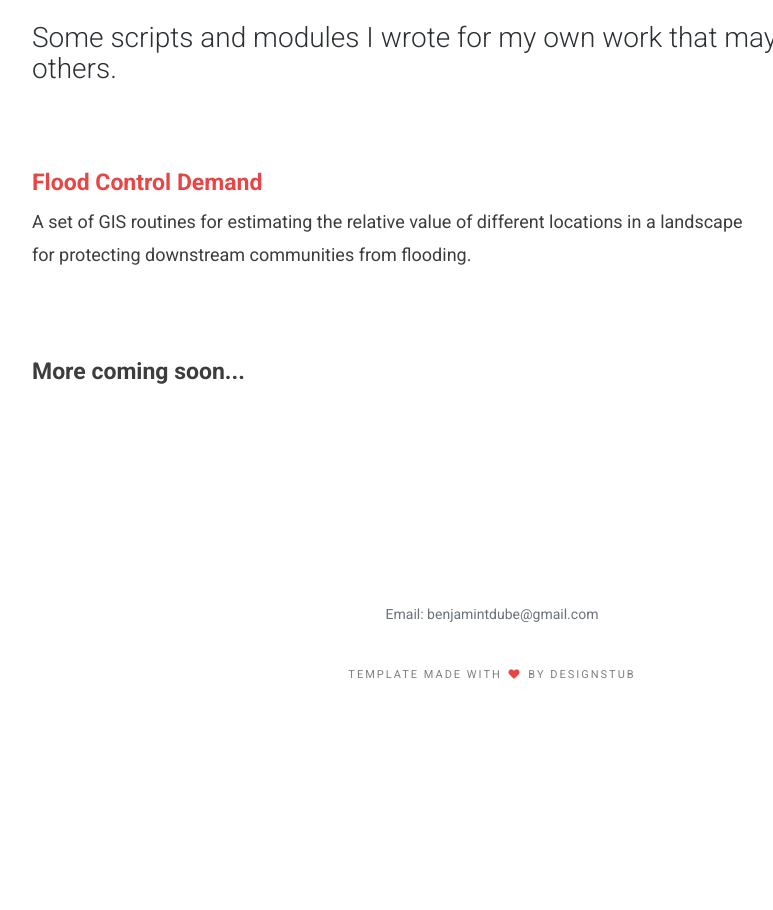
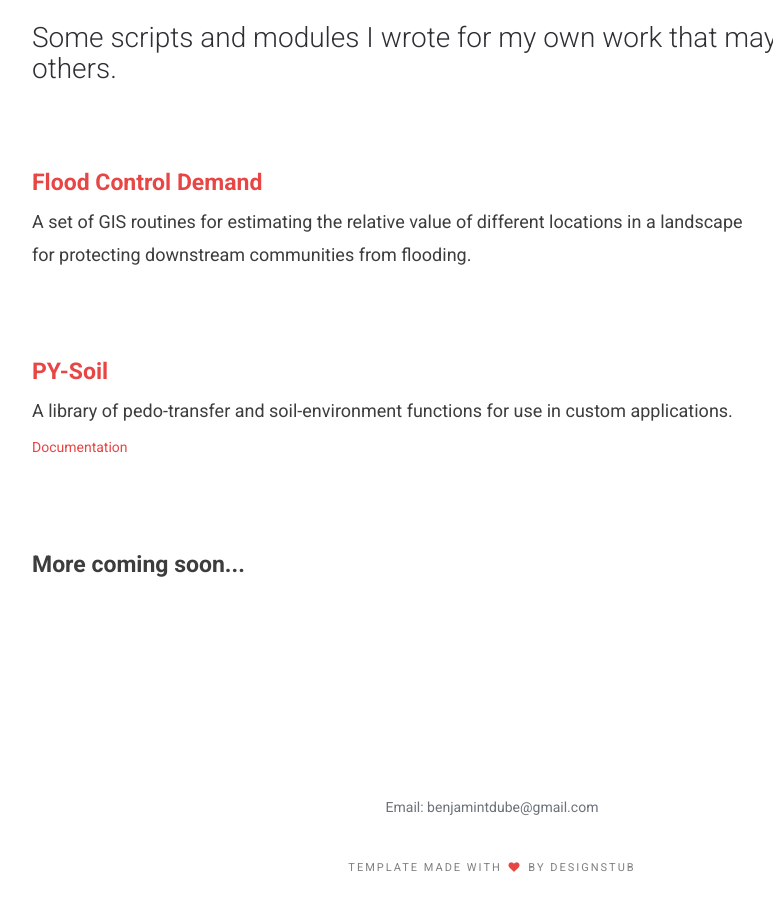
Before and after one commit to bubalis/bubalis.github.io, a plain HTML site: page software_projects.html in a window 1280 px wide. Shown: the part 557-1467 px from the top of the page, without its empty margins (148-921 px from the left). Before the commit the page ends 1354 px from the top, so only its background shows below. Drawn offline with Linux system fonts and the light colour scheme.

Commit message:
Added Software Docs

```diff
--- a/software_projects.html
+++ b/software_projects.html
@@ -63,6 +63,13 @@
 <h1><li> <a href="https://github.com/bubalis/flood_control_demand">Flood Control Demand </a>  </li></h1>
 <p> A set of GIS routines for estimating the relative value of different locations in a landscape <br> for protecting downstream communities from flooding.
 <br><br>
+<h1><li> <a href="https://github.com/bubalis/py_soil">PY-Soil</a>  </li></h1>
+<p> A library of pedo-transfer and soil-environment functions for use in custom applications.
+<li> <a href="~/py_soil/index.html" runat="server">Documentation</a>  </li>
+
+<br><br>
+
+
 <h1> More coming soon... </h1>
 
 
```
Also changed, not shown: 1 other file.
